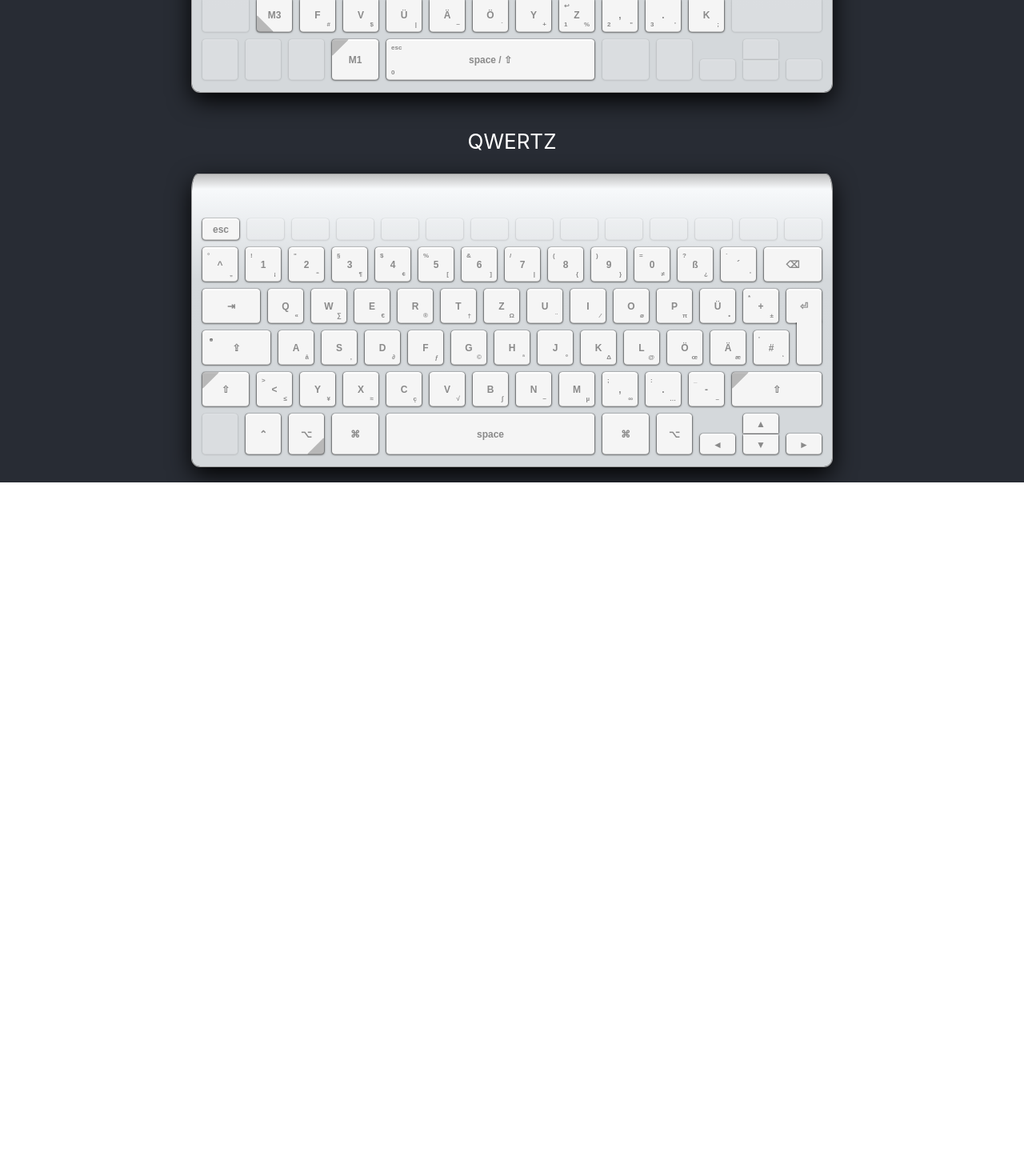
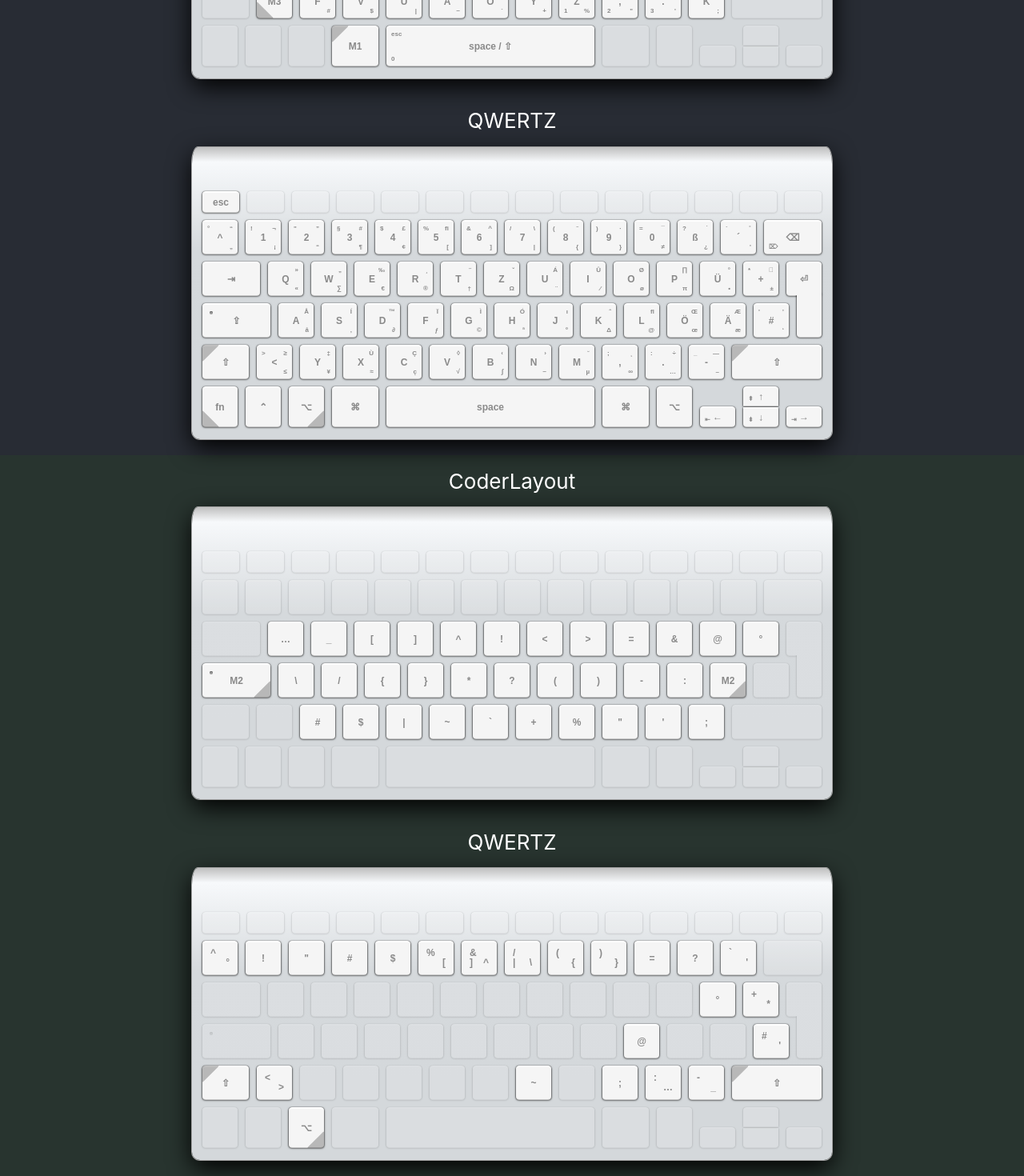
Before and after one commit to epegzz/CoderLayout, a React (Create React App) app in the folder website/: page / in a window 1280 px wide. Shown: the part 333-1803 px from the top of the page at 80% size. Before the commit the page ends 936 px from the top, so only its background shows below. Built offline with nearby package versions, Linux system fonts and the light colour scheme.

Commit message:
Add coding characters comparison

```diff
--- a/website/src/App.js
+++ b/website/src/App.js
@@ -25,7 +25,7 @@ const coderLayoutKeys = [
   { label: '⌃' },
   { label: '⌘' },
   { label: '⌥' },
-  { label: 'WS' },
+  { label: '❏' },
   { label: '', disabled: true },
   { label: '', disabled: true },
   { label: '', disabled: true },
@@ -45,7 +45,7 @@ const coderLayoutKeys = [
   { label: ['X', undefined, '^', undefined] },
   { label: ['P', undefined, '!', undefined] },
   { label: ['H', '⌫', '<', '7'] },
-  { label: ['L', '↑', '>', '8',undefined] },
+  { label: ['L', '↑', '>', '8', '⇞'] },
   { label: ['M', '⌦', '=', '9', undefined] },
   { label: ['W', undefined, '&', undefined, undefined] },
   { label: ['Q', undefined, '@', undefined, undefined] },
@@ -59,11 +59,11 @@ const coderLayoutKeys = [
   { label: ['I', undefined, '{', undefined, undefined] },
   { label: ['E', undefined, '}', undefined, '⌘V'] },
   { label: ['O', undefined, '*', undefined, undefined] },
-  { label: ['B', '↖', '?', undefined, undefined] },
-  { label: ['N', '←', '(', '4', undefined] },
-  { label: ['R', '↓', ')', '5', undefined] },
-  { label: ['S', '→', '-', '6', undefined] },
-  { label: ['G', '↘', ':', undefined, undefined] },
+  { label: ['B', '⇤', '?', undefined, undefined] },
+  { label: ['N', '←', '(', '4', '⇠'] },
+  { label: ['R', '↓', ')', '5', '⇟'] },
+  { label: ['S', '→', '-', '6', '⇢'] },
+  { label: ['G', '⇥', ':', undefined, undefined] },
   { label: 'M2', mod: 2 },
   { label: '', disabled: true },
 
@@ -95,7 +95,6 @@ const coderLayoutKeys = [
   { label: '', disabled: true },
   { label: '', disabled: true },
 ]
-
 
 const qwertyKeys = [
   // fn row
@@ -177,7 +176,7 @@ const qwertyKeys = [
   { mod: 1 },
 
   // Row 4
-  { label: '', disabled: true },
+  { mod: 3 },
   { },
   { mod: 2 },
   { },
@@ -189,6 +188,11 @@ const qwertyKeys = [
   { },
   { },
 ]
+
+const codingCharacters = coderLayoutKeys.reduce((result, key) => ([
+  ...result,
+  key.label[2]
+]), []).filter(o => o && o.length)
 
 const ModLabel = styled.div`
   position: absolute;
@@ -216,7 +220,7 @@ const Mod4Label = styled(ModLabel)`
   right: 0;
 `
 
-const formatLabel = (label) => {
+const formatLabel = ({ label }) => {
   if (!Array.isArray(label)) label = [label]
   return (
     <div>
@@ -229,27 +233,121 @@ const formatLabel = (label) => {
   )
 }
 
+const Label1Of2 = styled.div`
+  position: absolute;
+  margin: 4px 6px;
+  top: 2px;
+  left: 4px;
+`
+const Label2Of2 = styled.div`
+  position: absolute;
+  margin: 4px 6px;
+  bottom: 4px;
+  right: 4px;
+`
+
+const Label1Of3 = styled.div`
+  position: absolute;
+  margin: 4px 6px;
+  top: 2px;
+  left: 4px;
+`
+const Label2Of3 = styled.div`
+  position: absolute;
+  margin: 4px 6px;
+  bottom: 4px;
+  left: 4px;
+`
+const Label3Of3 = styled.div`
+  position: absolute;
+  margin: 4px 6px;
+  bottom: 4px;
+  right: 4px;
+`
+
+const formatLabelForCodingLayer = (mods) => ({ label, mod }) => {
+  if (mods.includes(mod)) return label
+  if (!Array.isArray(label)) label = [label]
+  const codingCharacterLabels = label.reduce((result, labelForLayer) => [...result, codingCharacters.includes(labelForLayer) && labelForLayer], []).filter(o => !!o)
+  if (codingCharacterLabels.length === 0) return
+  if (codingCharacterLabels.length === 1) return codingCharacterLabels[0]
+  if (codingCharacterLabels.length === 2) return (
+    <div>
+      <Label1Of2>{codingCharacterLabels[0]}</Label1Of2>
+      <Label2Of2>{codingCharacterLabels[1]}</Label2Of2>
+    </div>
+  )
+  return (
+    <div>
+      <Label1Of3>{codingCharacterLabels[0]}</Label1Of3>
+      <Label2Of3>{codingCharacterLabels[1]}</Label2Of3>
+      <Label3Of3>{codingCharacterLabels[2]}</Label3Of3>
+    </div>
+  )
+}
+
+const sectionBackgroundColors = {
+  header: '#282c34',
+  typing: '#28342f',
+}
+const sectionTextColors = {
+  header: 'white',
+  typing: 'white'
+}
+
+const Section = styled.div`
+  min-height: 100vh;
+  display: flex;
+  flex-direction: column;
+  align-items: center;
+  justify-content: center;
+  background-color:  ${({ theme }) => sectionBackgroundColors[theme] };
+  color: ${({ theme }) => sectionTextColors[theme] };
+
+  h1 {
+    font-weight: normal;
+    font-size: calc(10px + 2vmin);
+  }
+`
+
 class App extends Component {
   render() {
     return (
       <div className="App">
-        <header className="App-header">
-          <p>
+        <Section theme={'header'}>
+          <h1>
             CoderLayout
-          </p>
+          </h1>
           <Keyboard
             formatLabel={formatLabel}
             keys={coderLayoutKeys}
           />
-
-          <p>
+          <h1>
             QWERTZ
-          </p>
+          </h1>
           <Keyboard
             formatLabel={formatLabel}
             keys={qwertyKeys}
           />
-        </header>
+        </Section>
+        <Section theme={'typing'}>
+          <h1>
+            CoderLayout
+          </h1>
+          <Keyboard
+            formatLabel={formatLabelForCodingLayer([2])}
+            keys={coderLayoutKeys}
+            disableKeysWithoutLabels
+          />
+          <h1>
+            QWERTZ
+          </h1>
+          <Keyboard
+            formatLabel={formatLabelForCodingLayer([1, 2])}
+            keys={qwertyKeys}
+            disableKeysWithoutLabels
+          />
+        </Section>
       </div>
     );
   }
--- a/website/src/Keyboard/Keyboard.js
+++ b/website/src/Keyboard/Keyboard.js
@@ -57,7 +57,7 @@ const UpDownKeysWrapper = styled.div`
 // A list of Keyboard Unicode characters can be found at
 // https://gist.github.com/Zenexer/c5243c4216f1f8cd2251
 
-const formatQwertyLabel = (label) => {
+const formatQwertyLabel = ({ label }) => {
   if (Array.isArray(label) && label.length > 1) {
     return (
       <span>
@@ -88,65 +88,65 @@ const defaultKeys = [
   { type: 'fn', code: 0, name: 'eject', label: '⏏' },
 
   // numbers row
-  { type: 'default', code: 100, name: 'non_us_backslash', label: ['^', '°', '„'] },
-  { type: 'default', code: 30, name: '1', label: ['1', '!', '¡'] },
-  { type: 'default', code: 31, name: '2', label: ['2', '"', '“'] },
-  { type: 'default', code: 32, name: '3', label: ['3', '§', '¶'] },
-  { type: 'default', code: 33, name: '4', label: ['4', '$', '¢'] },
-  { type: 'default', code: 34, name: '5', label: ['5', '%', '['] },
-  { type: 'default', code: 35, name: '6', label: ['6', '&', ']'] },
-  { type: 'default', code: 36, name: '7', label: ['7', '/', '|'] },
-  { type: 'default', code: 37, name: '8', label: ['8', '(', '{'] },
-  { type: 'default', code: 38, name: '9', label: ['9', ')', '}'] },
-  { type: 'default', code: 39, name: '0', label: ['0', '=', '≠'] },
-  { type: 'default', code: 45, name: 'hyphen', label: ['ß', '?', '¿'] },
-  { type: 'default', code: 46, name: 'equal_sign', label: ['´', '`', '\''] },
-  { type: 'delete', code: 42, name: 'delete_or_backspace', label: '⌫' },
+  { type: 'default', code: 100, name: 'non_us_backslash', label: ['^', '°', '„', undefined, '“'] },
+  { type: 'default', code: 30, name: '1', label: ['1', '!', '¡', undefined, '¬'] },
+  { type: 'default', code: 31, name: '2', label: ['2', '"', '“', undefined, '”'] },
+  { type: 'default', code: 32, name: '3', label: ['3', '§', '¶', undefined, '#'] },
+  { type: 'default', code: 33, name: '4', label: ['4', '$', '¢', undefined, '£'] },
+  { type: 'default', code: 34, name: '5', label: ['5', '%', '[', undefined, 'ﬁ'] },
+  { type: 'default', code: 35, name: '6', label: ['6', '&', ']', undefined, '^'] },
+  { type: 'default', code: 36, name: '7', label: ['7', '/', '|', undefined, '\\'] },
+  { type: 'default', code: 37, name: '8', label: ['8', '(', '{', undefined, '˜'] },
+  { type: 'default', code: 38, name: '9', label: ['9', ')', '}', undefined, '·'] },
+  { type: 'default', code: 39, name: '0', label: ['0', '=', '≠', undefined, '¯'] },
+  { type: 'default', code: 45, name: 'hyphen', label: ['ß', '?', '¿', undefined, '˙'] },
+  { type: 'default', code: 46, name: 'equal_sign', label: ['´', '`', '\'', undefined, '˚'] },
+  { type: 'delete', code: 42, name: 'delete_or_backspace', label: ['⌫', undefined, undefined, '⌦'] },
 
   // Row 1
   { type: 'tab', code: 43, name: 'tab', label: '⇥' },
-  { type: 'default', code: 20, name: 'q', label: ['Q', undefined, '«'] },
-  { type: 'default', code: 26, name: 'w', label: ['W', undefined, '∑'] },
-  { type: 'default', code: 8, name: 'e', label: ['E', undefined, '€'] },
-  { type: 'default', code: 21, name: 'r', label: ['R', undefined, '®'] },
-  { type: 'default', code: 23, name: 't', label: ['T', undefined, '†'] },
-  { type: 'default', code: 28, name: 'z', label: ['Z', undefined, 'Ω'] },
-  { type: 'default', code: 24, name: 'u', label: ['U', undefined, '¨'] },
-  { type: 'default', code: 12, name: 'i', label: ['I', undefined, '⁄'] },
-  { type: 'default', code: 18, name: 'o', label: ['O', undefined, 'ø'] },
-  { type: 'default', code: 19, name: 'p', label: ['P', undefined, 'π'] },
-  { type: 'default', code: 47, name: 'open_bracket', label: ['Ü', undefined, '•'] },
-  { type: 'default', code: 48, name: 'close_bracket', label: ['+', '*', '±'] },
+  { type: 'default', code: 20, name: 'q', label: ['Q', undefined, '«', undefined, '»'] },
+  { type: 'default', code: 26, name: 'w', label: ['W', undefined, '∑', undefined, '„'] },
+  { type: 'default', code: 8, name: 'e', label: ['E', undefined, '€', undefined, '‰'] },
+  { type: 'default', code: 21, name: 'r', label: ['R', undefined, '®', undefined, '¸'] },
+  { type: 'default', code: 23, name: 't', label: ['T', undefined, '†', undefined, '˝'] },
+  { type: 'default', code: 28, name: 'z', label: ['Z', undefined, 'Ω', undefined, 'ˇ'] },
+  { type: 'default', code: 24, name: 'u', label: ['U', undefined, '¨', undefined, 'Á'] },
+  { type: 'default', code: 12, name: 'i', label: ['I', undefined, '⁄', undefined, 'Û'] },
+  { type: 'default', code: 18, name: 'o', label: ['O', undefined, 'ø', undefined, 'Ø'] },
+  { type: 'default', code: 19, name: 'p', label: ['P', undefined, 'π', undefined, '∏'] },
+  { type: 'default', code: 47, name: 'open_bracket', label: ['Ü', undefined, '•', undefined, '°'] },
+  { type: 'default', code: 48, name: 'close_bracket', label: ['+', '*', '±', undefined, ''] },
   { type: 'germanReturn', code: 40, name: 'return_or_enter', label: '⏎' },
 
   // Row 2
   { type: 'caps', code: 57, name: 'caps_lock', label: '⇪' },
-  { type: 'default', code: 4, name: 'a', label: ['A', undefined, 'å'] },
-  { type: 'default', code: 22, name: 's', label: ['S', undefined, '‚'] },
-  { type: 'default', code: 7, name: 'd', label: ['D', undefined, '∂'] },
-  { type: 'default', code: 9, name: 'f', label: ['F', undefined, 'ƒ'] },
-  { type: 'default', code: 10, name: 'g', label: ['G', undefined, '©'] },
-  { type: 'default', code: 11, name: 'h', label: ['H', undefined, 'ª'] },
-  { type: 'default', code: 13, name: 'j', label: ['J', undefined, 'º'] },
-  { type: 'default', code: 14, name: 'k', label: ['K', undefined, 'Δ'] },
-  { type: 'default', code: 15, name: 'l', label: ['L', undefined, '@'] },
-  { type: 'default', code: 51, name: 'semicolon', label: ['Ö', undefined, 'œ'] },
-  { type: 'default', code: 52, name: 'quote', label: ['Ä', undefined, 'æ'] },
-  { type: 'default', code: 50, name: 'backslash', label: ['#', '\'', '‘'] },
+  { type: 'default', code: 4, name: 'a', label: ['A', undefined, 'å', undefined, 'Å'] },
+  { type: 'default', code: 22, name: 's', label: ['S', undefined, '‚', undefined, 'Í'] },
+  { type: 'default', code: 7, name: 'd', label: ['D', undefined, '∂', undefined, '™'] },
+  { type: 'default', code: 9, name: 'f', label: ['F', undefined, 'ƒ', undefined, 'Ï'] },
+  { type: 'default', code: 10, name: 'g', label: ['G', undefined, '©', undefined, 'Ì'] },
+  { type: 'default', code: 11, name: 'h', label: ['H', undefined, 'ª', undefined, 'Ó'] },
+  { type: 'default', code: 13, name: 'j', label: ['J', undefined, 'º', undefined, 'ı'] },
+  { type: 'default', code: 14, name: 'k', label: ['K', undefined, 'Δ', undefined, 'ˆ'] },
+  { type: 'default', code: 15, name: 'l', label: ['L', undefined, '@', undefined, 'ﬂ'] },
+  { type: 'default', code: 51, name: 'semicolon', label: ['Ö', undefined, 'œ', undefined, 'Œ'] },
+  { type: 'default', code: 52, name: 'quote', label: ['Ä', undefined, 'æ', undefined, 'Æ'] },
+  { type: 'default', code: 50, name: 'backslash', label: ['#', '\'', '‘', undefined, '’'] },
 
   // Row 3
   { type: 'shortShift', code: 225, name: 'left_shift', label: '⇧' },
-  { type: 'default', code: 53, name: 'grave_accent_and_tilde', label: ['<', '>', '≤'] },
-  { type: 'default', code: 29, name: 'z', label: ['Y', undefined, '¥'] },
-  { type: 'default', code: 27, name: 'x', label: ['X', undefined, '≈'] },
-  { type: 'default', code: 6, name: 'c', label: ['C', undefined, 'ç'] },
-  { type: 'default', code: 25, name: 'v', label: ['V', undefined, '√'] },
-  { type: 'default', code: 5, name: 'b', label: ['B', undefined, '∫'] },
-  { type: 'default', code: 17, name: 'n', label: ['N', undefined, '~'] },
-  { type: 'default', code: 16, name: 'm', label: ['M', undefined, 'µ'] },
-  { type: 'default', code: 54, name: 'comma', label: [',', ';', '∞'] },
-  { type: 'default', code: 55, name: 'period', label: ['.', ':', '…'] },
-  { type: 'default', code: 56, name: 'slash', label: ['-', '_', '–'] },
+  { type: 'default', code: 53, name: 'grave_accent_and_tilde', label: ['<', '>', '≤', undefined, '≥'] },
+  { type: 'default', code: 29, name: 'z', label: ['Y', undefined, '¥', undefined, '‡'] },
+  { type: 'default', code: 27, name: 'x', label: ['X', undefined, '≈', undefined, 'Ù'] },
+  { type: 'default', code: 6, name: 'c', label: ['C', undefined, 'ç', undefined, 'Ç'] },
+  { type: 'default', code: 25, name: 'v', label: ['V', undefined, '√', undefined, '◊'] },
+  { type: 'default', code: 5, name: 'b', label: ['B', undefined, '∫', undefined, '‹'] },
+  { type: 'default', code: 17, name: 'n', label: ['N', undefined, '~', undefined, '›'] },
+  { type: 'default', code: 16, name: 'm', label: ['M', undefined, 'µ', undefined, '˘'] },
+  { type: 'default', code: 54, name: 'comma', label: [',', ';', '∞', undefined, '˛'] },
+  { type: 'default', code: 55, name: 'period', label: ['.', ':', '…', undefined, '÷'] },
+  { type: 'default', code: 56, name: 'slash', label: ['-', '_', '–', undefined, '—'] },
   { type: 'longShift', code: 229, name: 'right_shift', label: '⇧' },
 
   // Row 4
@@ -157,15 +157,15 @@ const defaultKeys = [
   { type: 'space', code: 44, name: 'spacebar', label: 'space' },
   { type: 'cmdRight', code: 231, name: 'right_command', label: '⌘' },
   { type: 'optRight', code: 230, name: 'right_option', label: '⌥' },
-  { type: 'left', code: 80, name: 'left_arrow', label: '◄' },
-  { type: 'up', code: 82, name: 'up_arrow', label: '▲' },
-  { type: 'down', code: 81, name: 'down_arrow', label: '▼' },
-  { type: 'right', code: 79, name: 'right_arrow', label: '►' },
+  { type: 'left', code: 80, name: 'left_arrow', label: ['←', undefined, undefined, '⇤'] },
+  { type: 'up', code: 82, name: 'up_arrow', label: ['↑', undefined, undefined, '⇞'] },
+  { type: 'down', code: 81, name: 'down_arrow', label: ['↓', undefined, undefined, '⇟'] },
+  { type: 'right', code: 79, name: 'right_arrow', label: ['→', undefined, undefined, '⇥'] },
 ]
 
 class Keyboard extends React.Component {
   render() {
-    const { formatLabel = formatQwertyLabel } = this.props
+    const { disableKeysWithoutLabels, formatLabel = formatQwertyLabel } = this.props
     let { keys = [] } = this.props
 
     keys = defaultKeys.map((defaults, index) => {
@@ -184,7 +184,20 @@ class Keyboard extends React.Component {
     })
 
     for (const key of keys) {
-      key.label = formatLabel(key.label)
+      key.label = formatLabel(key)
+      if (disableKeysWithoutLabels) {
+        console.log(typeof key.label, Array.isArray(key.label), key.label)
+        if (
+          !key.label ||
+          (Array.isArray(key.label) && key.label.length === 0) ||
+          (typeof key.label === 'string' && key.label.length === 0)
+          //(!Array.isArray(key.label)typeof key.label !== 'object'
+        ) {
+          key.disabled = true
+          key.mod = undefined
+        }
+
+      }
     }
 
     return (
@@ -303,7 +316,8 @@ class Keyboard extends React.Component {
 
 Keyboard.propTypes = {
   keys: PropTypes.arrayOf(Key.propTypes),
-  formatLabel: PropTypes.func
+  formatLabel: PropTypes.func,
+  disableKeysWithoutLabels: PropTypes.bool
 }
 
 export default Keyboard
```
